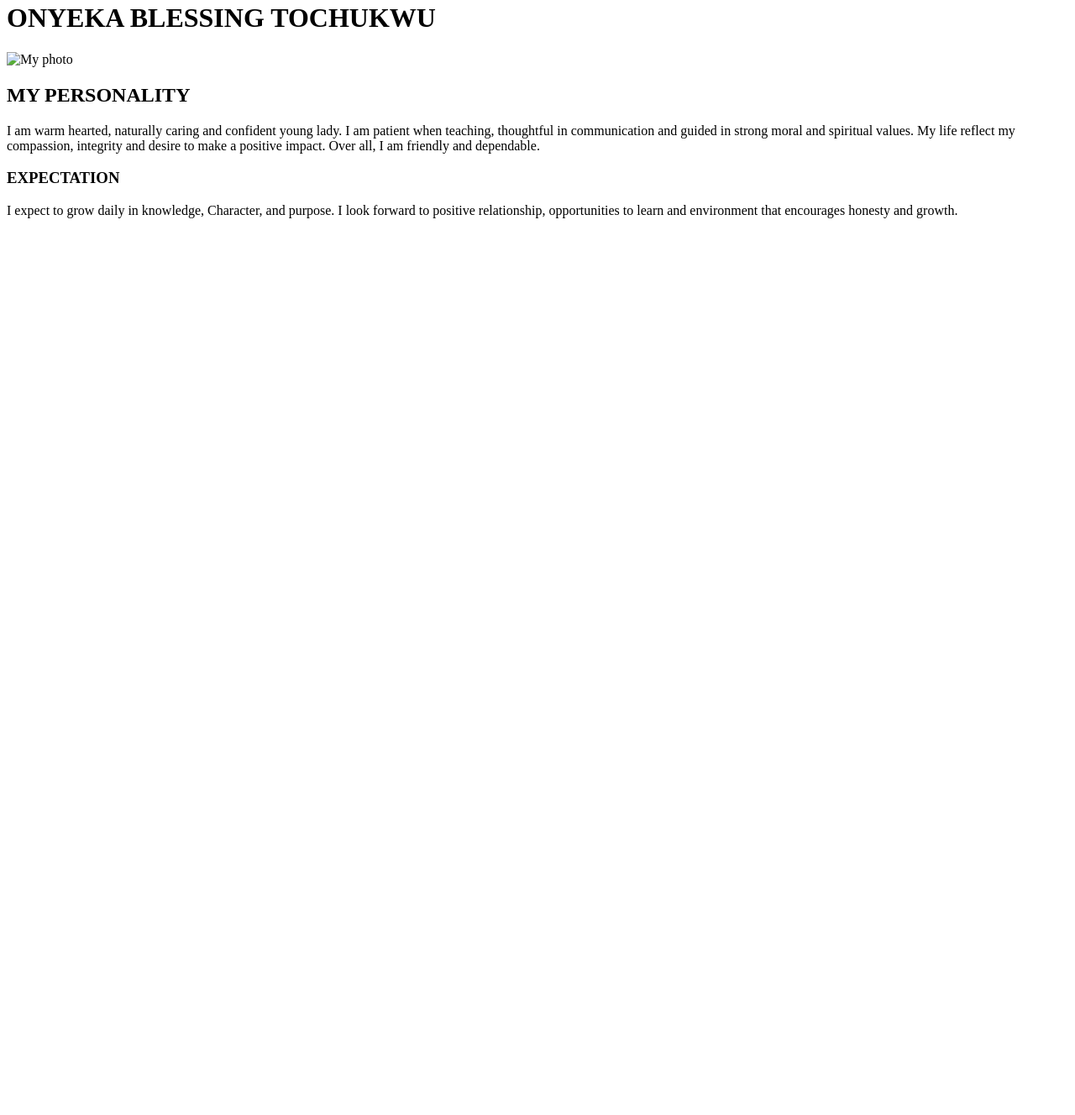
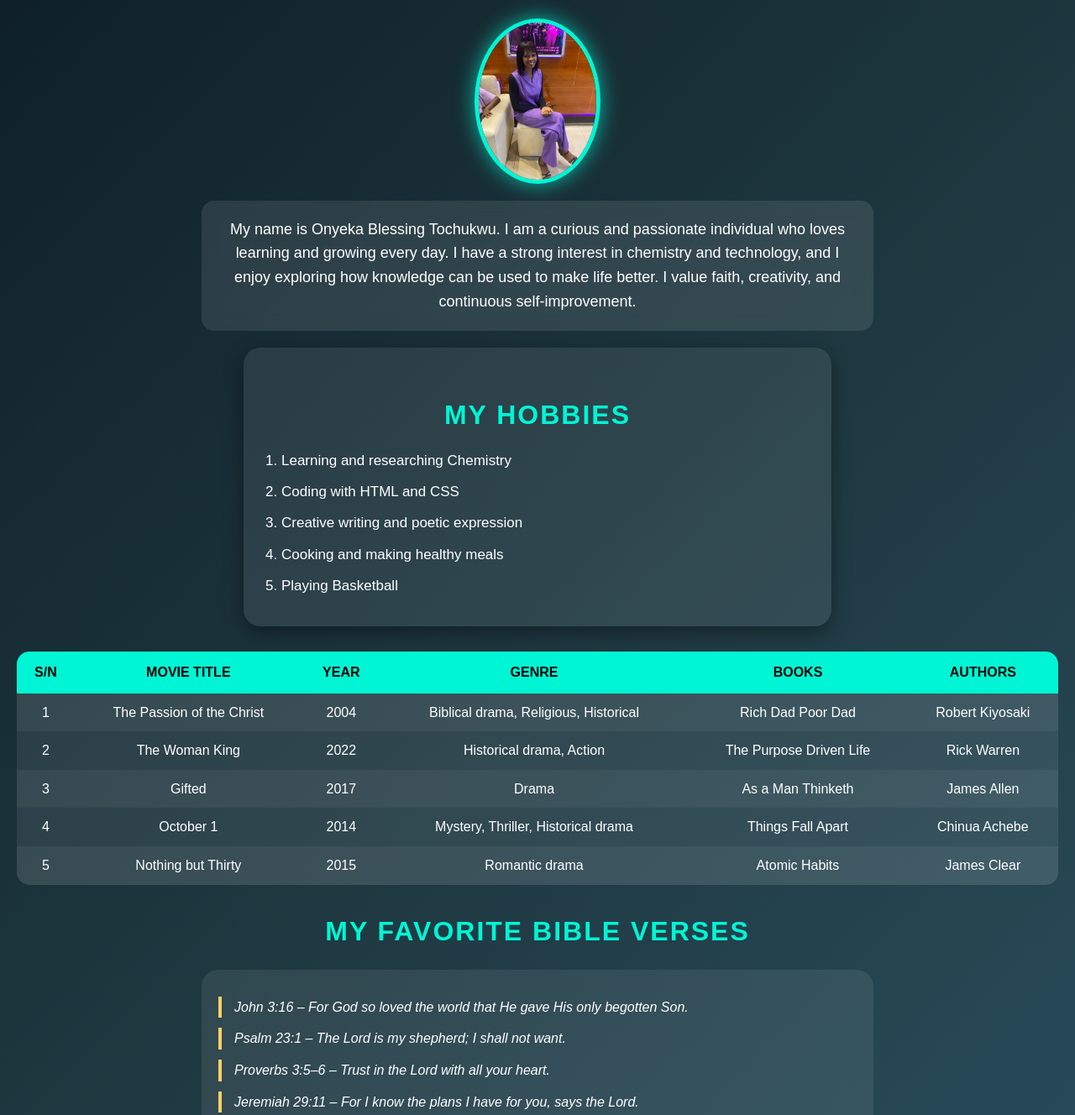
Before and after one commit to onyekablessingtochi-source/my-design, a plain HTML site: page index.html in a window 1280 px wide. Shown: the part 18-1346 px from the top of the page at 84% size. Before the commit the page ends 800 px from the top, so only its background shows below. Drawn offline with Linux system fonts and the light colour scheme.

Commit message:
Add files via upload

```diff
--- a/index.html
+++ b/index.html
@@ -1,25 +1,104 @@
 <!DOCTYPE html>
-<html>
+<html lang="en">
+
+<head>
+    <meta charset="UTF-8">
+    <title>My Hobbies</title>
+    <link rel="stylesheet" href="style.css">
+</head>
 
 <body>
 
-    <h1>ONYEKA BLESSING TOCHUKWU</h1>
+    <!-- Profile Image -->
+    <img src="Tobest.jpg" alt="My photo" width="150">
 
-    <img src="photo.jpg" alt="My photo" width="150">
-
-     <h2>MY PERSONALITY</h2>
-
-     <p>
-         I am warm hearted, naturally caring and confident young lady. I am patient when teaching, thoughtful in communication and guided in strong moral and spiritual values.
-         My life reflect my compassion, integrity and desire to make a positive impact.
-         Over all, I am friendly and dependable.
+    <!-- Introduction -->
+    <p>
+        My name is Onyeka Blessing Tochukwu. I am a curious and passionate individual who loves learning and growing every day.
+        I have a strong interest in chemistry and technology, and I enjoy exploring how knowledge can be used to make life better.
+        I value faith, creativity, and continuous self-improvement.
     </p>
 
-    <h3> EXPECTATION</h3>
+    <!-- Hobbies Section -->
+    <div class="container">
+        <h1>My Hobbies</h1>
+        <ol>
+            <li>Learning and researching Chemistry</li>
+            <li>Coding with HTML and CSS</li>
+            <li>Creative writing and poetic expression</li>
+            <li>Cooking and making healthy meals</li>
+            <li>Playing Basketball</li>
+        </ol>
+    </div>
 
-    <p>
-          I expect to grow daily in knowledge, Character, and purpose.
-          I look forward to positive relationship, opportunities to learn and environment that encourages honesty and growth.
-   </p>
+    <!-- Movies and Books Table -->
+    <table>
+        <tr>
+            <th>S/N</th>
+            <th>Movie Title</th>
+            <th>Year</th>
+            <th>Genre</th>
+            <th>Books</th>
+            <th>Authors</th>
+        </tr>
+        <tr>
+            <td>1</td>
+            <td>The Passion of the Christ</td>
+            <td>2004</td>
+            <td>Biblical drama, Religious, Historical</td>
+            <td>Rich Dad Poor Dad</td>
+            <td>Robert Kiyosaki</td>
+        </tr>
+        <tr>
+            <td>2</td>
+            <td>The Woman King</td>
+            <td>2022</td>
+            <td>Historical drama, Action</td>
+            <td>The Purpose Driven Life</td>
+            <td>Rick Warren</td>
+        </tr>
+        <tr>
+            <td>3</td>
+            <td>Gifted</td>
+            <td>2017</td>
+            <td>Drama</td>
+            <td>As a Man Thinketh</td>
+            <td>James Allen</td>
+        </tr>
+        <tr>
+            <td>4</td>
+            <td>October 1</td>
+            <td>2014</td>
+            <td>Mystery, Thriller, Historical drama</td>
+            <td>Things Fall Apart</td>
+            <td>Chinua Achebe</td>
+        </tr>
+        <tr>
+            <td>5</td>
+            <td>Nothing but Thirty</td>
+            <td>2015</td>
+            <td>Romantic drama</td>
+            <td>Atomic Habits</td>
+            <td>James Clear</td>
+        </tr>
+    </table>
+
+    <!-- Bible Verses -->
+    <h1>My Favorite Bible Verses</h1>
+    <ul>
+        <li>John 3:16 – For God so loved the world that He gave His only begotten Son.</li>
+        <li>Psalm 23:1 – The Lord is my shepherd; I shall not want.</li>
+        <li>Proverbs 3:5–6 – Trust in the Lord with all your heart.</li>
+        <li>Jeremiah 29:11 – For I know the plans I have for you, says the Lord.</li>
+        <li>Philippians 4:13 – I can do all things through Christ who strengthens me.</li>
+    </ul>
+
+    <!-- Video Section -->
+    <h2>My Video</h2>
+    <video width="640" height="360" controls>
+        <source src="finegal.mp4" type="video/mp4">
+        Your browser does not support the video tag.
+    </video>
+
 </body>
 </html>
```
